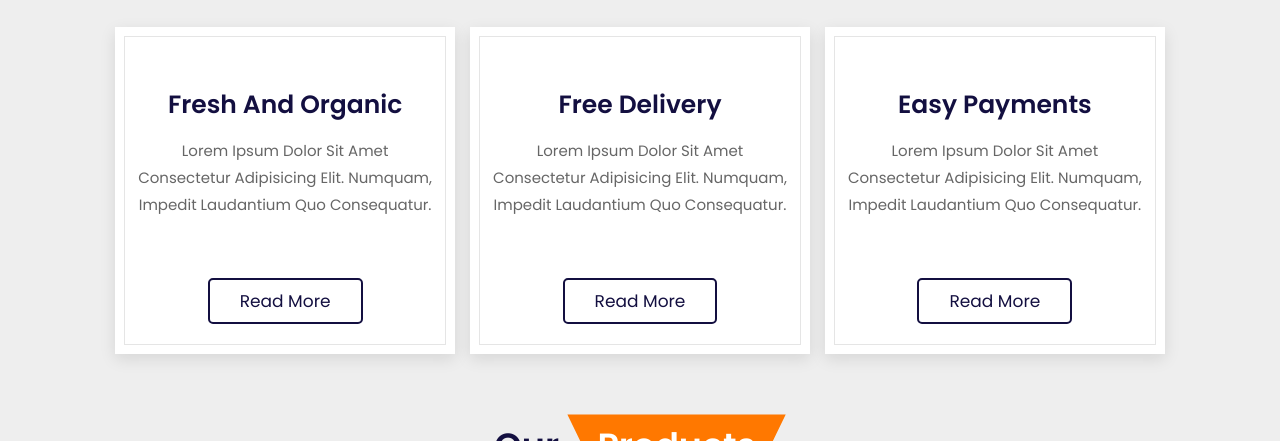
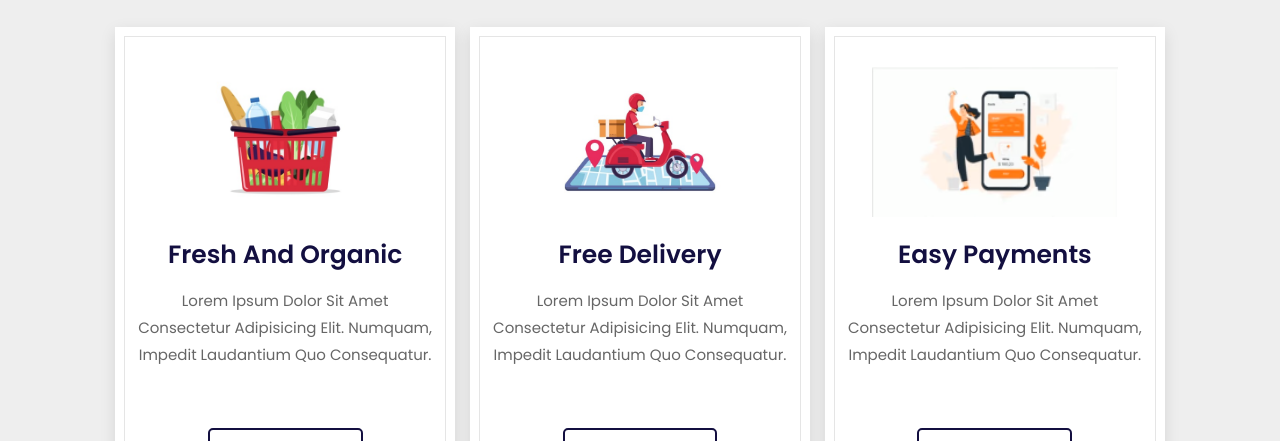
Before and after one commit to Rozembergue/Grocery-Sales-Website, a plain HTML site: page index.html in a window 1280 px wide. Shown: the part 659-1100 px from the top of the page. Drawn offline with nearby package versions, Linux system fonts and the light colour scheme; the site is published under a folder, as on GitHub Pages, so addresses that start at the root find nothing.

Commit message:
Update index.html

```diff
--- a/index.html
+++ b/index.html
@@ -83,19 +83,19 @@
         <h1 class="heading"> our <span>features</span></h1>
         <div class="box-container">
             <div class="box">
-                <img src="/image/basket.jpg" alt="">
+                <img src="image/basket.jpg" alt="">
                 <h3>fresh and organic</h3>
                 <p>Lorem ipsum dolor sit amet consectetur adipisicing elit. Numquam, impedit laudantium quo consequatur.</p>
                 <a href="#" class="btn">read more</a>
             </div>
             <div class="box">
-                <img src="/image/delivery.jpg" alt="">
+                <img src="image/delivery.jpg" alt="">
                 <h3>free delivery</h3>
                 <p>Lorem ipsum dolor sit amet consectetur adipisicing elit. Numquam, impedit laudantium quo consequatur.</p>
                 <a href="#" class="btn">read more</a>
             </div>
             <div class="box">
-                <img src="/image/payments.png" alt="">
+                <img src="image/payments.png" alt="">
                 <h3>easy payments</h3>
                 <p>Lorem ipsum dolor sit amet consectetur adipisicing elit. Numquam, impedit laudantium quo consequatur.</p>
                 <a href="#" class="btn">read more</a>
```
